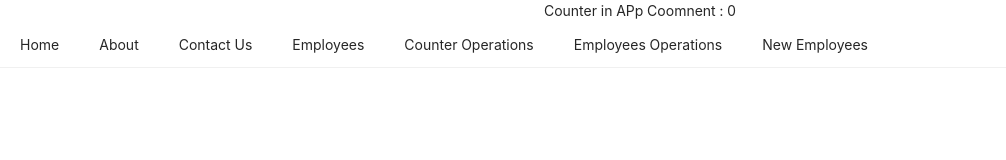
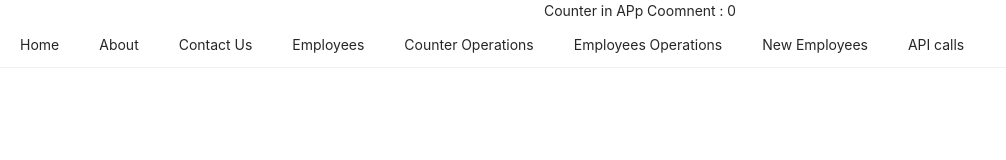
Before and after one commit to amit-gaikwad/react-dummy-examples, a React (Create React App) app: page /api-calls in a window 1280 px wide. Shown: the top 160 px of the page, without its empty margins (0-1006 px from the left). Built offline with nearby package versions, Linux system fonts and the light colour scheme; no server answers.

Commit message:
add api call to react app

```diff
--- a/package.json
+++ b/package.json
@@ -7,6 +7,7 @@
     "@testing-library/react": "^11.2.5",
     "@testing-library/user-event": "^12.8.1",
     "antd": "^4.13.1",
+    "axios": "^0.21.1",
     "eslint-config-prettier": "^8.1.0",
     "eslint-plugin-prettier": "^3.3.1",
     "prettier": "^2.2.1",
--- /dev/null
+++ b/src/components/APICalls/APICallsComponent.jsx
@@ -0,0 +1,22 @@
+import React, { Component } from "react";
+import axios from "axios";
+
+export class APICallsComponent extends Component {
+  constructor(props) {
+    super(props);
+  }
+
+  componentDidMount() {
+    axios
+      .get("http://demo9303971.mockable.io/employee1")
+      .then((response) => {
+        console.log("data from server>>", response);
+      })
+      .catch((error) => {
+        console.log("error in getting data from server", error);
+      });
+  }
+  render() {
+    return <div></div>;
+  }
+}
--- a/src/components/Header/HeaderComponent.jsx
+++ b/src/components/Header/HeaderComponent.jsx
@@ -26,6 +26,9 @@ export class HeaderComponent extends Component {
         <Menu.Item key="new-employees">
           <Link to="/new-employees">New Employees</Link>
         </Menu.Item>
+        <Menu.Item key="api-calls">
+          <Link to="/api-calls">API calls</Link>
+        </Menu.Item>
       </Menu>
     );
   }
--- a/src/components/Routes/AppRoutes.jsx
+++ b/src/components/Routes/AppRoutes.jsx
@@ -1,6 +1,7 @@
 import React, { Component } from "react";
 import { BrowserRouter, Route, Switch } from "react-router-dom";
 import { AboutContainer } from "../About/AboutComponent";
+import { APICallsComponent } from "../APICalls/APICallsComponent";
 import { FlatDetailsComponent } from "../childToParent/FlatDetailsComponent";
 import { ContactUsContainer } from "../ContactUs/ContactUsComponent";
 import { ConterContainer } from "../Counter/CounterComponent";
@@ -51,6 +52,7 @@ export class AppRoutes extends Component {
             path="/new-employees"
             component={NewEmployeeListContainer}
           ></Route>
+          <Route path="/api-calls" component={APICallsComponent} exact></Route>
         </Switch>
       </BrowserRouter>
     );
```
Also changed, not shown: 1 other file (tests, documents, lock files or other folders).
